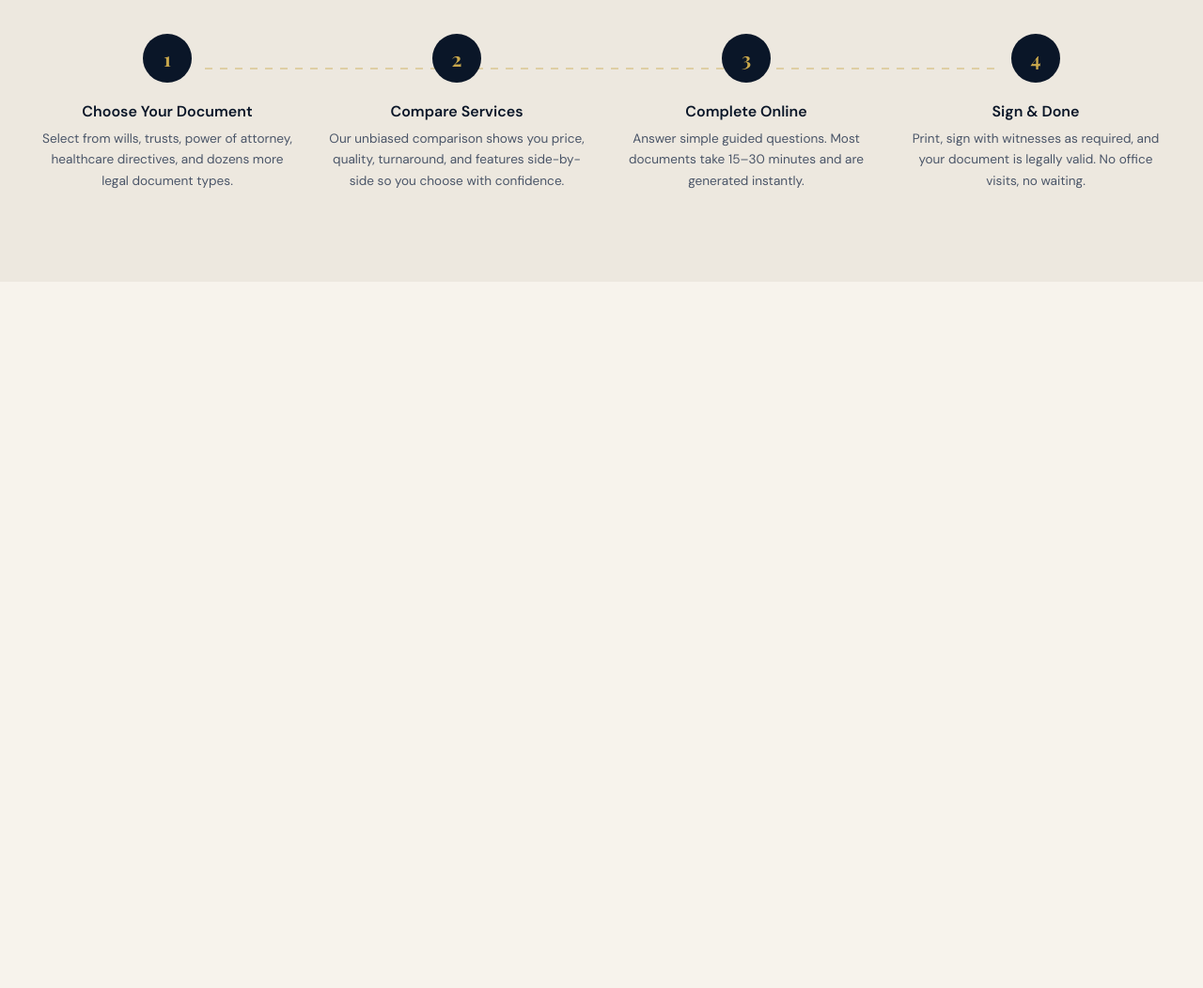
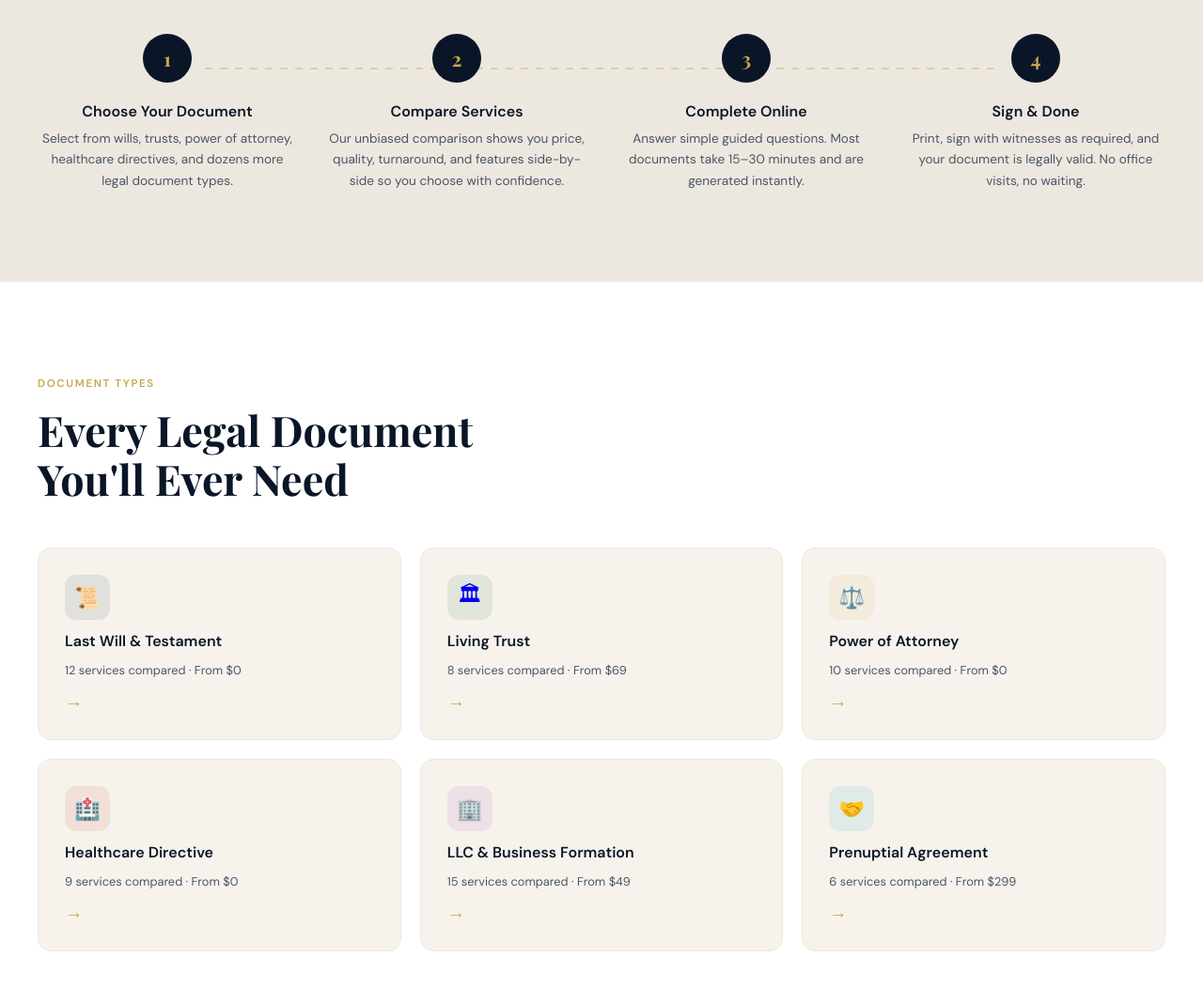
Before and after one commit to clawdbot5150-collab/Law-Trust, a plain HTML site: page index.html in a window 1280 px wide. Shown: the part 2471-3523 px from the top of the page at 94% size. Before the commit the page ends 2771 px from the top, so only its background shows below. Drawn offline with nearby package versions, Linux system fonts and the light colour scheme; a web font is replaced by a local one.

Commit message:
add categories section (6 document types)

```diff
--- a/index.html
+++ b/index.html
@@ -589,6 +589,52 @@ footer { background: #070e1c; color: rgba(255,255,255,0.45); padding: 4rem 2rem
   </div>
 </section>
 
+<!-- CATEGORIES -->
+<section class="categories-section" id="categories">
+  <div class="section-inner">
+    <span class="section-eyebrow">Document Types</span>
+    <h2 class="section-title">Every Legal Document<br>You'll Ever Need</h2>
+    <div class="cats-grid">
+      <a href="#compare" class="cat-card">
+        <div class="cat-icon" style="background: rgba(26,58,92,0.1);">📜</div>
+        <div class="cat-name">Last Will &amp; Testament</div>
+        <div class="cat-count">12 services compared · From $0</div>
+        <div class="cat-arrow">→</div>
+      </a>
+      <a href="#compare" class="cat-card">
+        <div class="cat-icon" style="background: rgba(45,106,79,0.1);">🏛</div>
+        <div class="cat-name">Living Trust</div>
+        <div class="cat-count">8 services compared · From $69</div>
+        <div class="cat-arrow">→</div>
+      </a>
+      <a href="#compare" class="cat-card">
+        <div class="cat-icon" style="background: rgba(201,168,76,0.1);">⚖️</div>
+        <div class="cat-name">Power of Attorney</div>
+        <div class="cat-count">10 services compared · From $0</div>
+        <div class="cat-arrow">→</div>
+      </a>
+      <a href="#compare" class="cat-card">
+        <div class="cat-icon" style="background: rgba(192,57,43,0.1);">🏥</div>
+        <div class="cat-name">Healthcare Directive</div>
+        <div class="cat-count">9 services compared · From $0</div>
+        <div class="cat-arrow">→</div>
+      </a>
+      <a href="#compare" class="cat-card">
+        <div class="cat-icon" style="background: rgba(142,68,173,0.1);">🏢</div>
+        <div class="cat-name">LLC &amp; Business Formation</div>
+        <div class="cat-count">15 services compared · From $49</div>
+        <div class="cat-arrow">→</div>
+      </a>
+      <a href="#compare" class="cat-card">
+        <div class="cat-icon" style="background: rgba(23,162,184,0.1);">🤝</div>
+        <div class="cat-name">Prenuptial Agreement</div>
+        <div class="cat-count">6 services compared · From $299</div>
+        <div class="cat-arrow">→</div>
+      </a>
+    </div>
+  </div>
+</section>
+
 <!-- TODO: Remaining sections to come -->
 
 </body>
```
